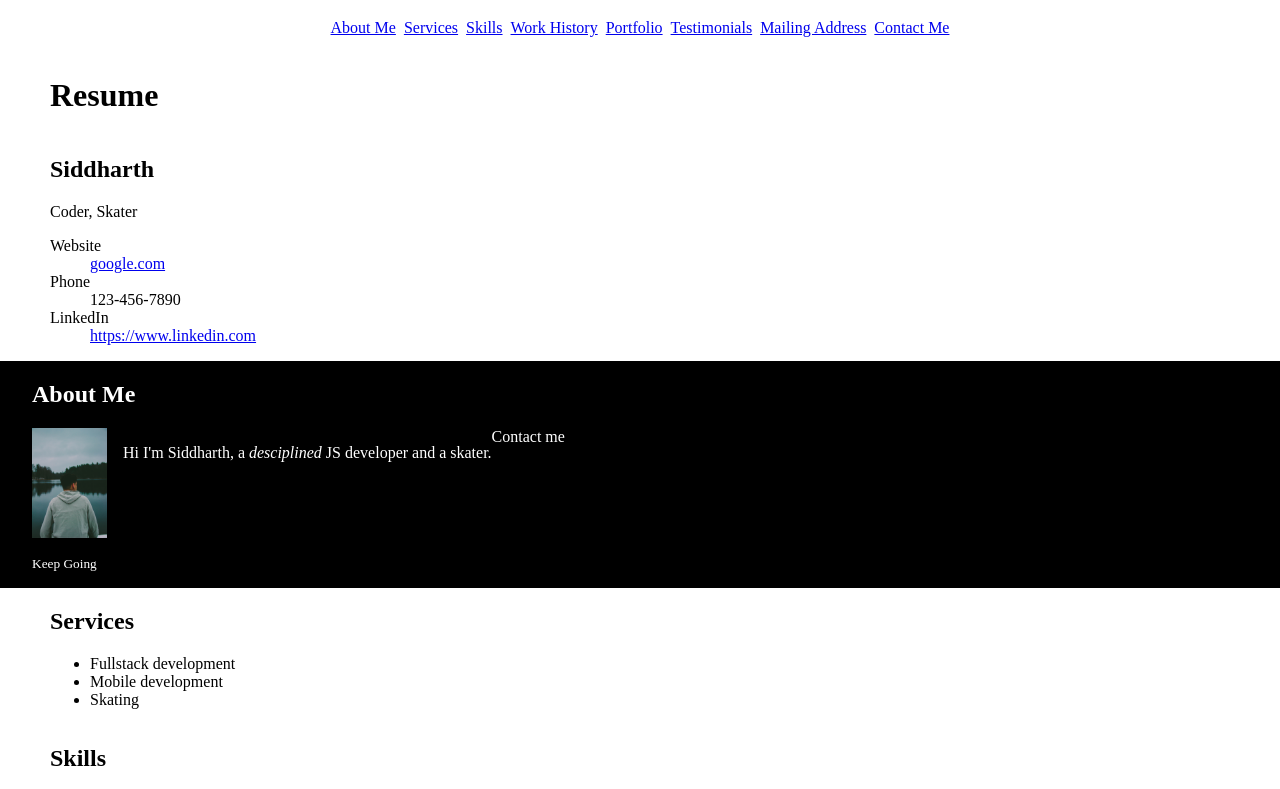
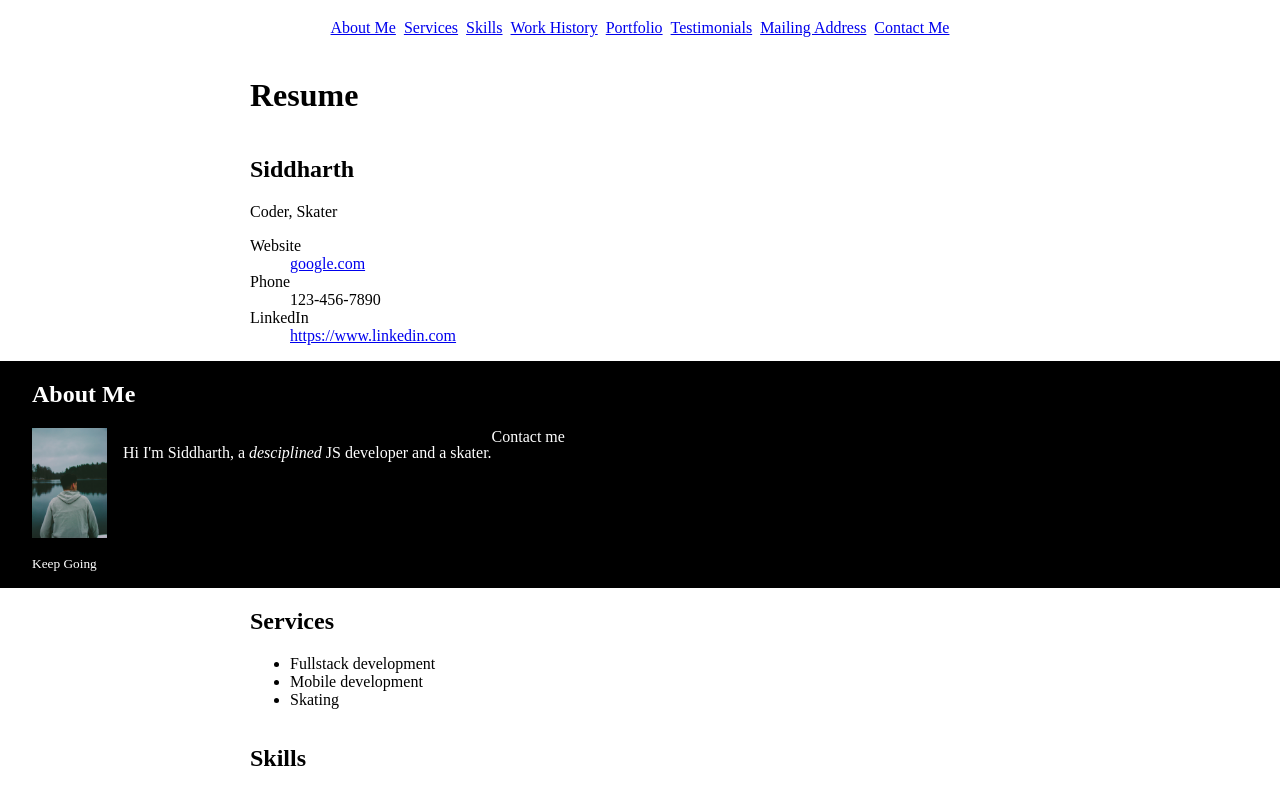
Before and after one commit to siddtheone/html-and-css, a website: page index.html in a window 1280 px wide. Shown: the top 789 px of the page. Drawn offline with Linux system fonts and the light colour scheme.

Commit message:
Better full bleed

```diff
--- a/styles.css
+++ b/styles.css
@@ -34,7 +34,7 @@ main {
   padding-block: 0;
   margin-block: 0;
   display: grid;
-  grid-template-columns: 50px 1fr 50px;
+  grid-template-columns: 1fr 780px 1fr;
 }
 
 main > * {
```
